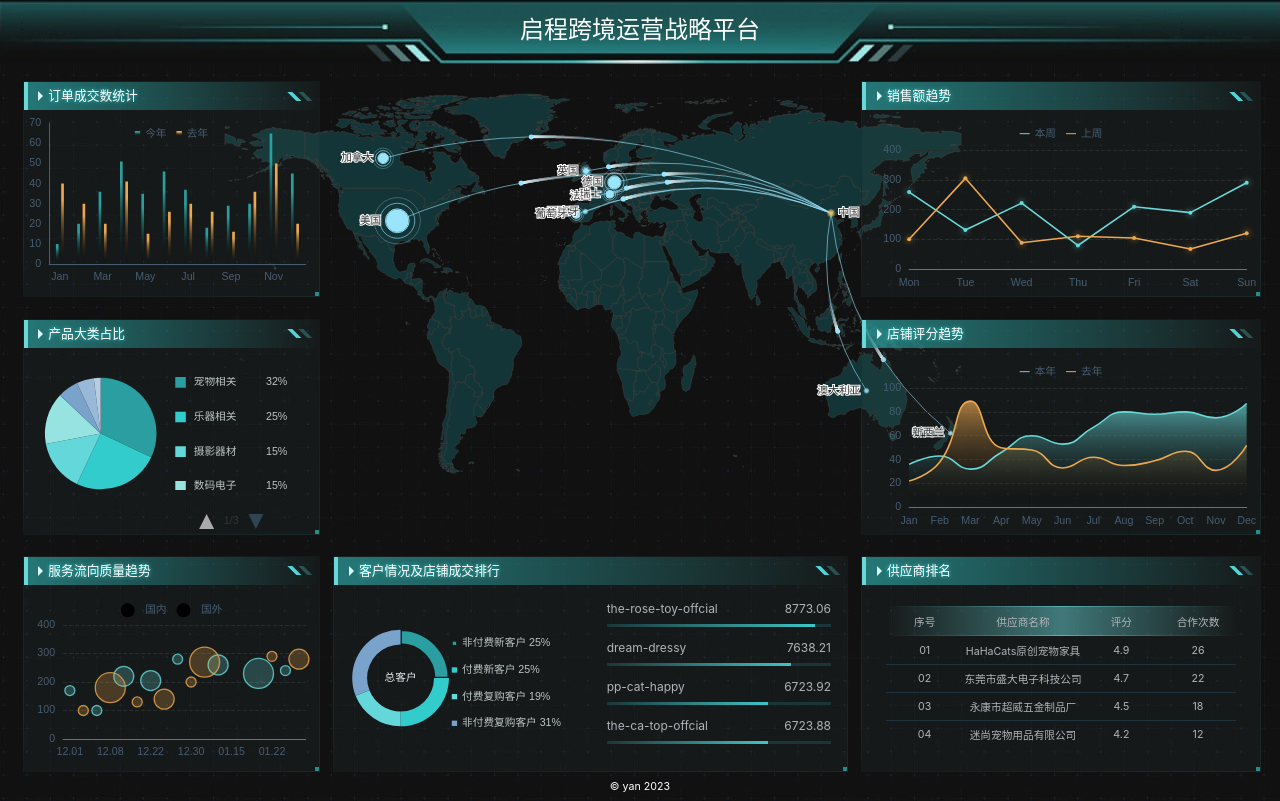
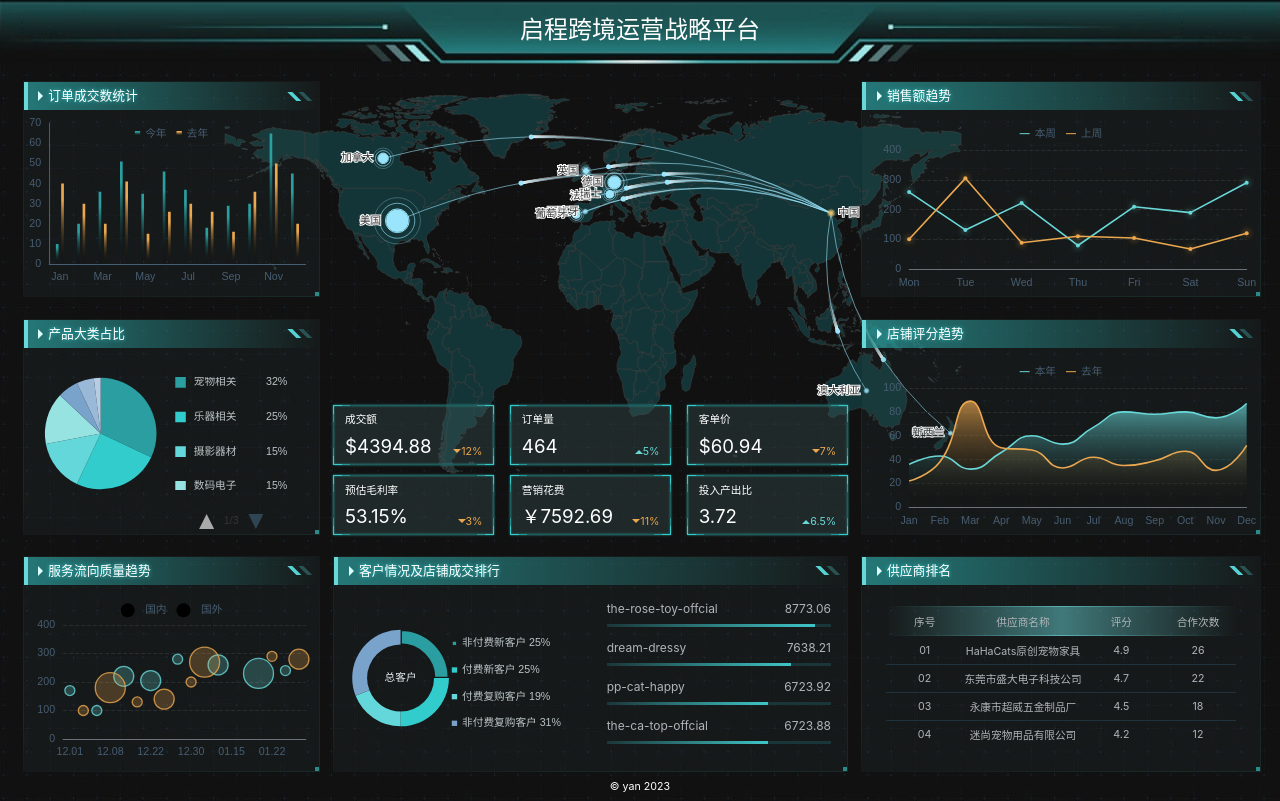
Before and after one commit to ReeseKenn/big-screen-react, a React (Vite) app: page /#/ in a window 1280 px wide. Built offline with nearby package versions, Linux system fonts and the light colour scheme.

Commit message:
add number card

```diff
--- /dev/null
+++ b/src/components/Chart10.tsx
@@ -0,0 +1,50 @@
+import React from 'react';
+
+export const Chart10 = () => {
+    return (
+        <div className="cardGroup">
+            <div className="card other-bordered">
+                <div className="cardTitle">成交额</div>
+                <div className="cardNumber">
+                    <div className="number">$4394.88</div>
+                    <div className="per decrease">12%</div>
+                </div>
+            </div>
+            <div className="card other-bordered">
+                <div className="cardTitle">订单量</div>
+                <div className="cardNumber">
+                    <div className="number">464</div>
+                    <div className="per increase">5%</div>
+                </div>
+            </div>
+            <div className="card other-bordered">
+                <div className="cardTitle">客单价</div>
+                <div className="cardNumber">
+                    <div className="number">$60.94</div>
+                    <div className="per decrease">7%</div>
+                </div>
+            </div>
+            <div className="card other-bordered">
+                <div className="cardTitle">预估毛利率</div>
+                <div className="cardNumber">
+                    <div className="number">53.15%</div>
+                    <div className="per decrease">3%</div>
+                </div>
+            </div>
+            <div className="card other-bordered">
+                <div className="cardTitle">营销花费</div>
+                <div className="cardNumber">
+                    <div className="number">￥7592.69</div>
+                    <div className="per decrease">11%</div>
+                </div>
+            </div>
+            <div className="card other-bordered">
+                <div className="cardTitle">投入产出比</div>
+                <div className="cardNumber">
+                    <div className="number">3.72</div>
+                    <div className="per increase">6.5%</div>
+                </div>
+            </div>
+        </div>
+    );
+};
--- a/src/pages/home.scss
+++ b/src/pages/home.scss
@@ -50,21 +50,80 @@
       }
     }
 
+    .card {
+      padding: px(4) px(8);
+      font-size: px(8);
+      display: flex;
+      flex-direction: column;
+      justify-content: space-between;
+
+      .cardNumber {
+        display: flex;
+        justify-content: space-between;
+        align-items: flex-end;
+      }
+
+      .number {
+        font-size: px(14);
+      }
+
+      .decrease {
+        color: #eca850;
+        position: relative;
+      }
+
+      .decrease::before {
+        content: "";
+        width: 0;
+        height: 0;
+        border: px(3) solid transparent;
+        border-top-color: #eca850;
+        display: block;
+        position: absolute;
+        left: 0 - px(6);
+        top: px(3)
+      }
+
+      .increase {
+        color: #69d8d9;
+        position: relative;
+      }
+
+      .increase::before {
+        content: "";
+        width: 0;
+        height: 0;
+        border: px(3) solid transparent;
+        border-bottom-color: #69d8d9;
+        display: block;
+        position: absolute;
+        left: 0 - px(6);
+        bottom: px(3)
+      }
+    }
+
+    .cardGroup {
+      display: grid;
+      grid-template-columns: 1fr 1fr 1fr;
+      grid-template-rows: 1fr 1fr;
+      grid-column-gap: px(12);
+      grid-row-gap: px(8);
+    }
+
     .other-bordered {
       border: 1px solid #33cccc;
-      border-radius: 4px;
       position: relative;
       box-shadow: 0 0 2px 0 #299696, inset 0 0 2px 0 #299696;
       background: rgba(68, 97, 96, 0.3);
 
       &::before {
+        pointer-events: none;
         content: '';
         position: absolute;
         left: 0;
         right: 0;
         bottom: 0;
         top: 0;
-        border-radius: 4px;
         box-shadow: 17px 0 0 -16px #1f5d5d,
         -17px 0 0 -16px #1f5d5d,
         0 17px 0 -16px #1f5d5d,
@@ -74,21 +133,6 @@
         0 9px 0 -8px #299696,
         0 -9px 0 -8px #299696,;
       }
-    }
-
-    .chart9 {
-      display: flex;
-      flex-direction: column;
-      position: absolute;
-      left: px(100);
-      right: px(170);
-      top: 0 - px(50);
-      bottom: px(150);
-
-      .chart {
-        flex: 1;
-      }
-
     }
 
     .chart9 {
@@ -130,6 +174,8 @@
 
     > .section4 {
       grid-area: box4;
+      display: grid;
+      grid-template-rows: 5fr 2fr;
     }
 
     > .section5 {
--- a/src/pages/home.tsx
+++ b/src/pages/home.tsx
@@ -12,6 +12,7 @@ import {Title} from "../components/title";
 import {Chart5} from "../components/chart-5";
 import {Chart4} from "../components/chart-4";
 import {Chart9} from "../components/chart-9";
+import {Chart10} from "../components/Chart10";
 
 
 export const Home = () => {
@@ -27,6 +28,10 @@ export const Home = () => {
                 <Chart1/>
                 <Chart2/>
                 <Chart3/>
+                <section className="section4">
+                    <div/>
+                    <Chart10/>
+                </section>
                 <section className="bordered section5">
                     <Title title="客户情况及店铺成交排行"/>
                     <div className="chartGroup">
```
